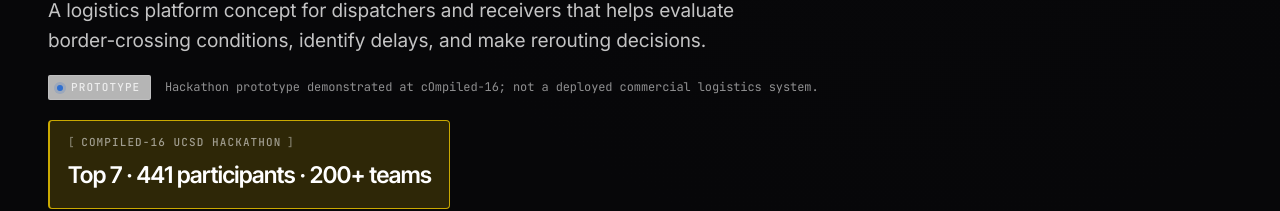
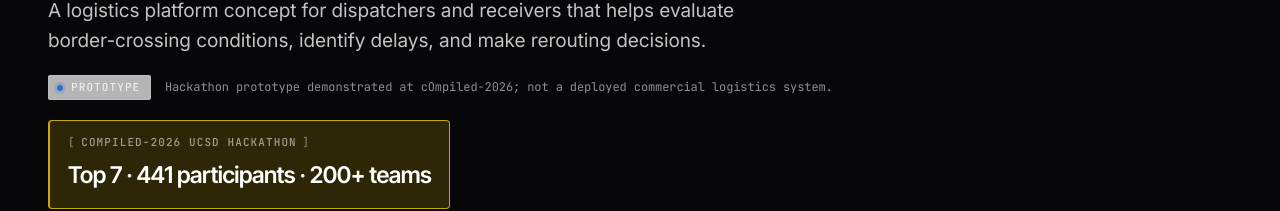
Before and after one commit to mmalpani-star/personal-portfolio, a Next.js app: page /projects/borderpulse in a window 1280 px wide. Shown: the part 311-522 px from the top of the page. Built offline with nearby package versions, Linux system fonts and the light colour scheme.

Commit message:
Fix award year: cOmpiled-16 → cOmpiled-2026

```diff
--- a/data/site-data.ts
+++ b/data/site-data.ts
@@ -547,37 +547,37 @@ if __name__ == "__main__":
     title: 'BorderPulse',
     shortTitle: 'BorderPulse',
     teaser:
-      'Hackathon logistics tool for border-crossing delays and rerouting. Top 7 at cOmpiled-16.',
+      'Hackathon logistics tool for border-crossing delays and rerouting. Top 7 at cOmpiled-2026.',
     chips: ['Top 7 of 200+ teams', 'Rerouting decisions', 'Driver communication'],
     category: 'Hackathon / Logistics',
     status: 'PROTOTYPE',
-    statusNote: 'Hackathon prototype demonstrated at cOmpiled-16; not a deployed commercial logistics system.',
+    statusNote: 'Hackathon prototype demonstrated at cOmpiled-2026; not a deployed commercial logistics system.',
     summary:
       'A logistics platform concept for dispatchers and receivers that helps evaluate border-crossing conditions, identify delays, and make rerouting decisions.',
     description:
       'BorderPulse addresses uncertainty in cross-border freight logistics. It helps dispatchers evaluate border-crossing conditions, identify delays, and make rerouting decisions. Its core innovation is an automated driver communication workflow that can contact truck drivers and communicate rerouting instructions, reducing the need for manual coordination.',
-    role: 'cOmpiled-16 UCSD Hackathon project',
+    role: 'cOmpiled-2026 UCSD Hackathon project',
     technologies: ['Logistics', 'Routing Decisions', 'Driver Communication'],
     github: 'https://github.com/mmalpani-star/borderpulse',
     highlights: [
-      'Top 7 at the cOmpiled-16 UCSD Hackathon',
+      'Top 7 at the cOmpiled-2026 UCSD Hackathon',
       'Built for dispatchers and receivers navigating cross-border freight uncertainty',
       'Border-condition and delay awareness for rerouting decisions',
       'Automated driver communication workflow concept',
     ],
     sections: ['Overview', 'Hackathon / Presentation'],
     achievement: {
-      label: 'cOmpiled-16 UCSD Hackathon',
+      label: 'cOmpiled-2026 UCSD Hackathon',
       detail: 'Top 7 · 441 participants · 200+ teams',
     },
     gallerySection: {
       eyebrow: 'Hackathon / presentation',
-      title: 'BorderPulse at cOmpiled-16',
+      title: 'BorderPulse at cOmpiled-2026',
     },
     heroMedia: {
       type: 'image',
       src: '/images/projects/borderpulse/borderpulse-presentation.jpeg',
-      alt: 'BorderPulse presentation at the cOmpiled-16 UCSD Hackathon',
+      alt: 'BorderPulse presentation at the cOmpiled-2026 UCSD Hackathon',
       caption: 'BorderPulse presentation',
       width: 2000,
       height: 1333,
@@ -586,7 +586,7 @@ if __name__ == "__main__":
       {
         type: 'image',
         src: '/images/projects/borderpulse/borderpulse-demo-setup.jpeg',
-        alt: 'BorderPulse demo setup during the cOmpiled-16 presentation',
+        alt: 'BorderPulse demo setup during the cOmpiled-2026 presentation',
         caption: 'Demo setup',
         width: 2000,
         height: 1333,
@@ -602,7 +602,7 @@ if __name__ == "__main__":
       {
         type: 'image',
         src: '/images/projects/borderpulse/borderpulse-presentation-wide.jpeg',
-        alt: 'BorderPulse team presentation on the cOmpiled-16 stage',
+        alt: 'BorderPulse team presentation on the cOmpiled-2026 stage',
         caption: 'Presentation stage',
         width: 2000,
         height: 1333,
@@ -859,7 +859,7 @@ export const awards: Award[] = [
     context: '— MLH Best Use of Tiger Data',
   },
   {
-    name: 'cOmpiled-16 UCSD Hackathon',
+    name: 'cOmpiled-2026 UCSD Hackathon',
     detail: 'Top 7 of 200+ teams',
     figure: 'Top 7',
     context: 'of 200+ teams · 441 participants',
```
Also changed, not shown: data/experience-story.ts (+4 -4 lines).
